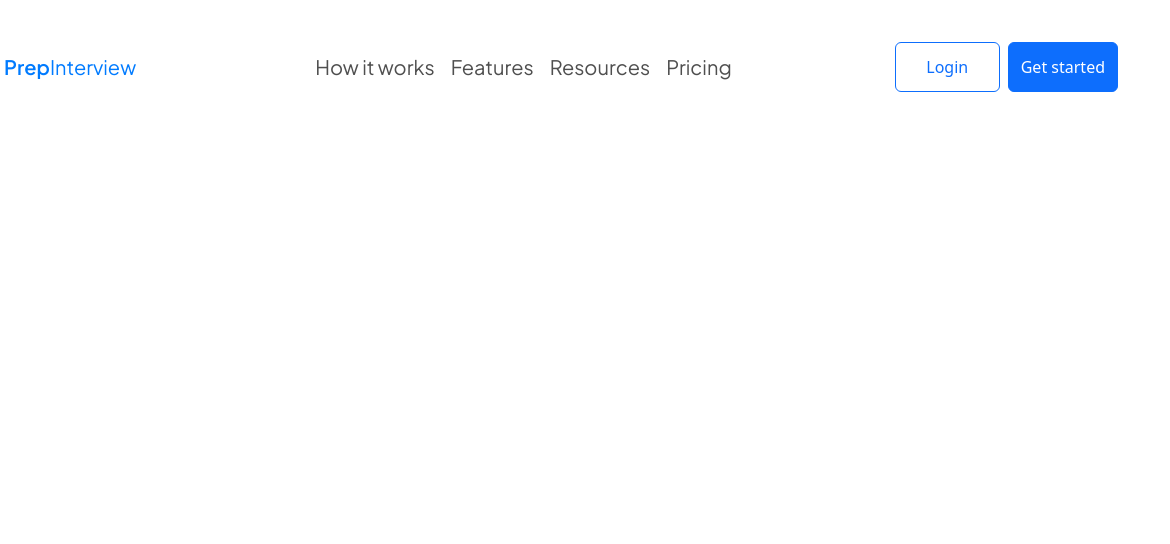
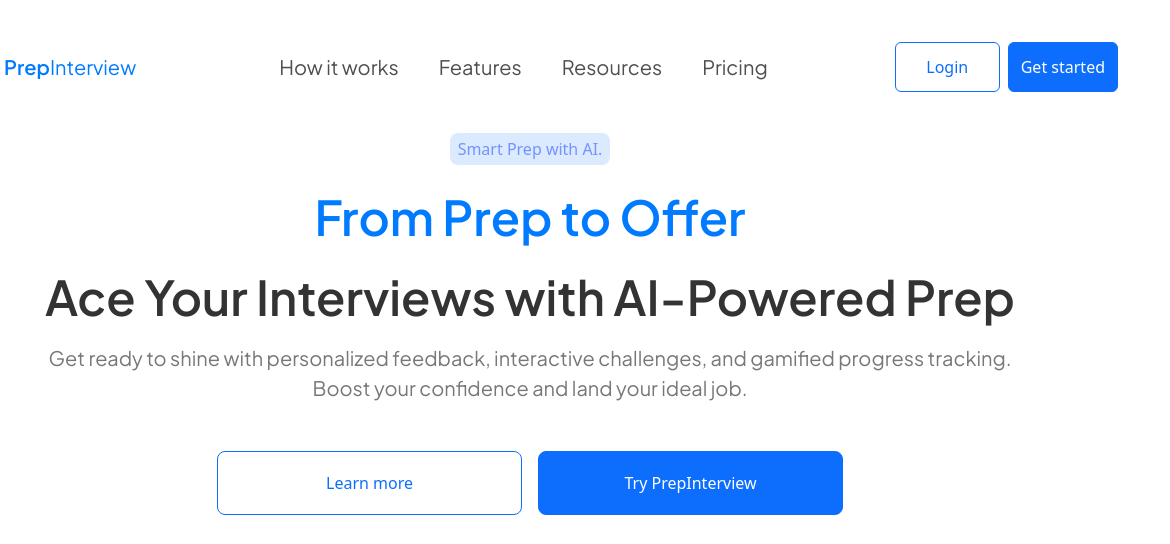
Before and after one commit to Kingno3l/prepint, a website: page index.html in a window 1280 px wide. Shown: the top 544 px of the page, 110-1280 px from the left. Drawn offline with Linux system fonts and the light colour scheme.

Commit message:
implemented hero and adjusted some settings on nav

```diff
--- /dev/null
+++ b/assets/css/hero.css
@@ -0,0 +1,66 @@
+.hero {
+    display: flex;
+    flex-direction: column;
+    justify-content: center;
+    align-items: center;
+    text-align: center;
+}
+
+.hero-text {
+    text-align: center;
+    max-width: 1000px;
+    /* Set your desired max-width */
+    width: 100%;
+    /* Ensure it takes full width up to the max-width */
+}
+
+.badge-custom {
+    display: inline-flex;
+    justify-content: center;
+    align-items: center;
+    background-color: #DCEAFF;
+    border-radius: 8px;
+    padding: 4px 8px;
+    color: #7392FF;
+    font-size: 1rem;
+    margin-bottom: 1rem;
+}
+
+.hero-text h1,
+.hero-text span {
+    font-family: 'Plus Jakarta Sans', sans-serif;
+    font-size: 48px;
+    color: #007BFF;
+    line-height: 72px;
+    font-weight: 700;
+}
+
+.hero-text span {
+    color: #333333;
+    /* Override color specifically for span */
+
+}
+
+.hero-text p {
+    font-family: 'Plus Jakarta Sans', sans-serif;
+    line-height: 30px;
+    font-weight: 400;
+    font-size: 20px;
+    color: #777777;
+    margin: 10px 0 0;
+        /* Add margin-top for space above the paragraph */}
+
+.cta-buttons {
+    min-width: 305px;
+    min-height: 64px;
+    display: flex;
+    justify-content: center;
+    align-items: center;
+    gap: 1rem;
+    margin-top: 1.5rem;
+    border-radius: 8px;
+    font-weight: 700px;
+    line-height: 24px;
+    size: 16px;
+    margin-bottom: 1rem;
+}
--- a/assets/css/navbar.css
+++ b/assets/css/navbar.css
@@ -32,6 +32,10 @@
   color: #007bff;
 }
 
+.navbar-nav{
+  gap: 24px;
+}
+
 .cta {
   min-width: 105px;
   height: 50px;
--- a/index.html
+++ b/index.html
@@ -8,6 +8,7 @@
   <title>Document</title>
   <link rel="stylesheet" href="assets/css/bootstrap.min.css" />
   <link rel="stylesheet" href="assets/css/navbar.css">
+  <link rel="stylesheet" href="assets/css/hero.css">
   <link href="https://fonts.googleapis.com/css2?family=Plus+Jakarta+Sans:wght@400;600&display=swap" rel="stylesheet">
 
 </head>
@@ -52,6 +53,31 @@
     </nav>
 
   </header>
+<section class="hero">
+  <div class="badge-custom">
+    <span>Smart Prep with AI.</span>
+  </div>
+
+  <div class="hero-text">
+    <h1>From Prep to Offer</h1>
+    <span>Ace Your Interviews with AI-Powered Prep</span>
+    <p>
+      Get ready to shine with personalized feedback, interactive challenges, and gamified progress tracking. Boost your
+      confidence and land your ideal job.
+    </p>
+
+    <div class="cta-buttons">
+      <button class="btn btn-outline-primary btn-large  cta-buttons" type="button">Learn more</button>
+      <button class="btn btn-primary  cta-buttons" type="button">Try PrepInterview</button>
+
+    </div>
+
+    <img src="assets/images/hero/iPad Pro mockup 13-inch top view.png" alt="">
+  </div>
+</section>
+
+
+
 
   <script src="assets/js/bootstrap.min.js"></script>
   <script src="assets/js/popper.min.js"></script>
```
Also changed, not shown: assets/images/hero/iPad Pro mockup 13-inch top view.png (added).
